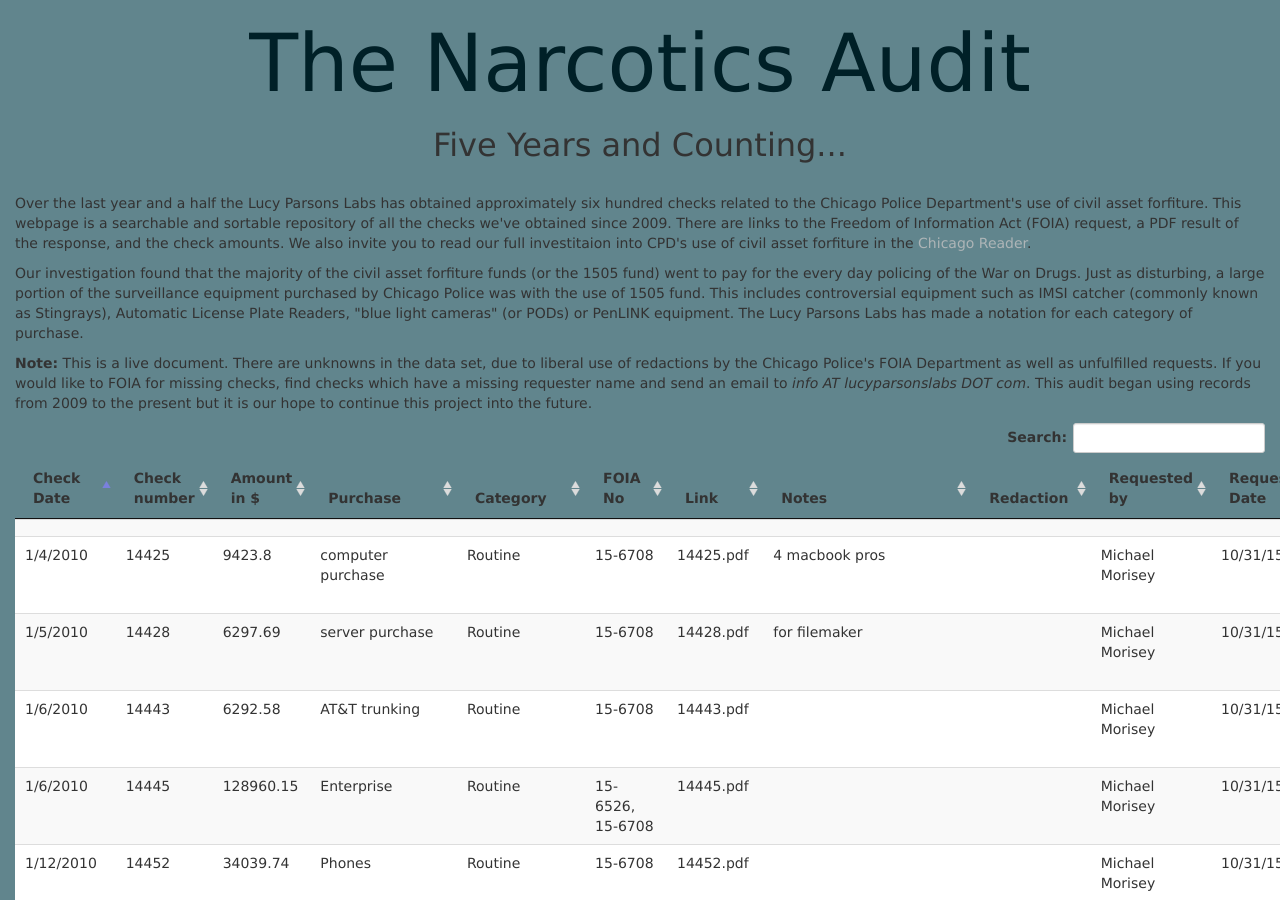
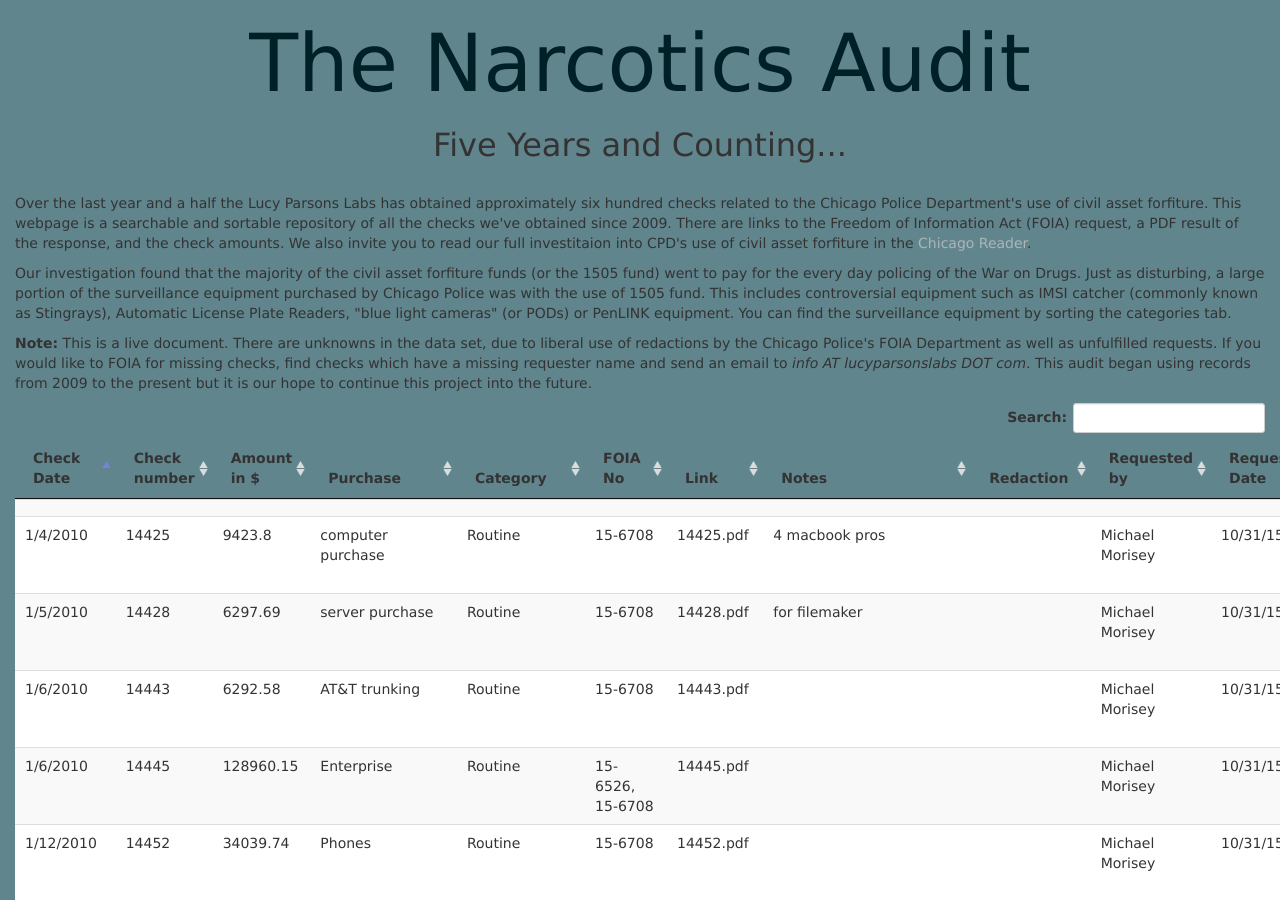
Before and after one commit to saltthefries/lucyparsonslabs.com, a Jekyll site: the page fullaudit/index.html, which Jekyll copies as it is, in a window 1280 px wide and 900 px high. Built offline with Jekyll 4.4.1, drawn with Linux system fonts in a browser that asks for light colours; nearby versions of some CDN libraries; library files that are not in the unit come from our copies.

Commit message:
better grammar

```diff
--- a/fullaudit/index.html
+++ b/fullaudit/index.html
@@ -27,8 +27,7 @@
 	<h2>Five Years and Counting...</h2>
 <br>
 	<p>Over the last year and a half the Lucy Parsons Labs has obtained approximately six hundred checks related to the Chicago Police Department's use of civil asset forfiture. This webpage is a searchable and sortable repository of all the checks we've obtained since 2009. There are links to the Freedom of Information Act (FOIA) request, a PDF result of the response, and the check amounts. We also invite you to read our full investitaion into CPD's use of civil asset forfiture in the <a href="link to article">Chicago Reader</a>. </p>
-<p>Our investigation found that the majority of the civil asset forfiture funds (or the 1505 fund) went to pay for the every day policing of the War on Drugs. Just as disturbing, a large portion of the surveillance equipment purchased by Chicago Police was with the use of 1505 fund. This includes controversial equipment such as IMSI catcher (commonly known as Stingrays), Automatic License Plate Readers, "blue light cameras" (or PODs) or PenLINK equipment. The Lucy Parsons Labs has made a notation for each category of purchase. </p>
-
+<p>Our investigation found that the majority of the civil asset forfiture funds (or the 1505 fund) went to pay for the every day policing of the War on Drugs. Just as disturbing, a large portion of the surveillance equipment purchased by Chicago Police was with the use of 1505 fund. This includes controversial equipment such as IMSI catcher (commonly known as Stingrays), Automatic License Plate Readers, "blue light cameras" (or PODs) or PenLINK equipment. You can find the surveillance equipment by sorting the categories tab. </p>
 <p><b>Note:</b> This is a live document. There are unknowns in the data set, due to liberal use of redactions by the Chicago Police's FOIA Department as well as unfulfilled requests. If you would like to FOIA for missing checks, find checks which have a missing requester name and send an email to <i>info AT lucyparsonslabs DOT com</i>. This audit began using records from 2009 to the present but it is our hope to continue this project into the future.</p>
 
       <div id='table-container'></div>
```
